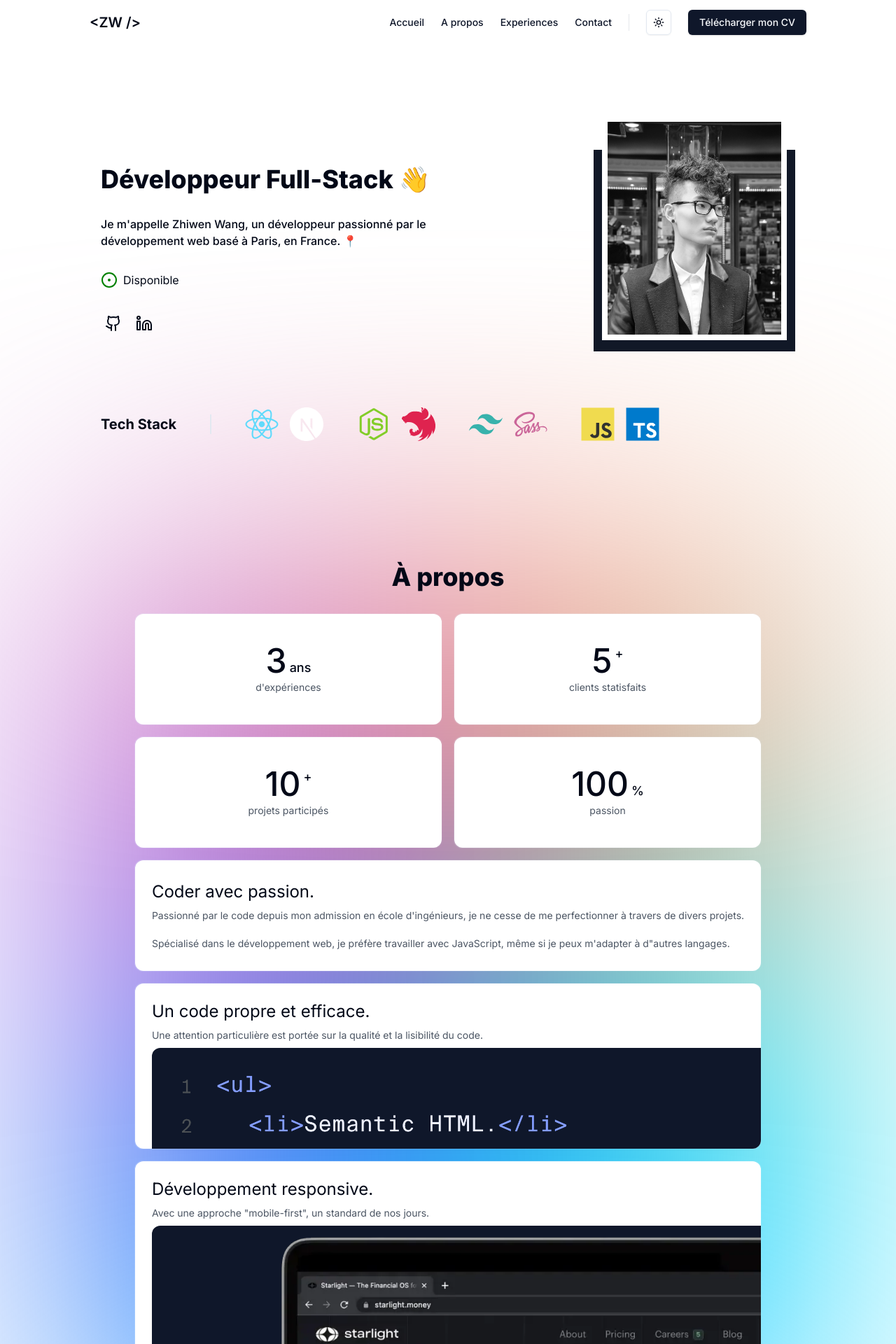
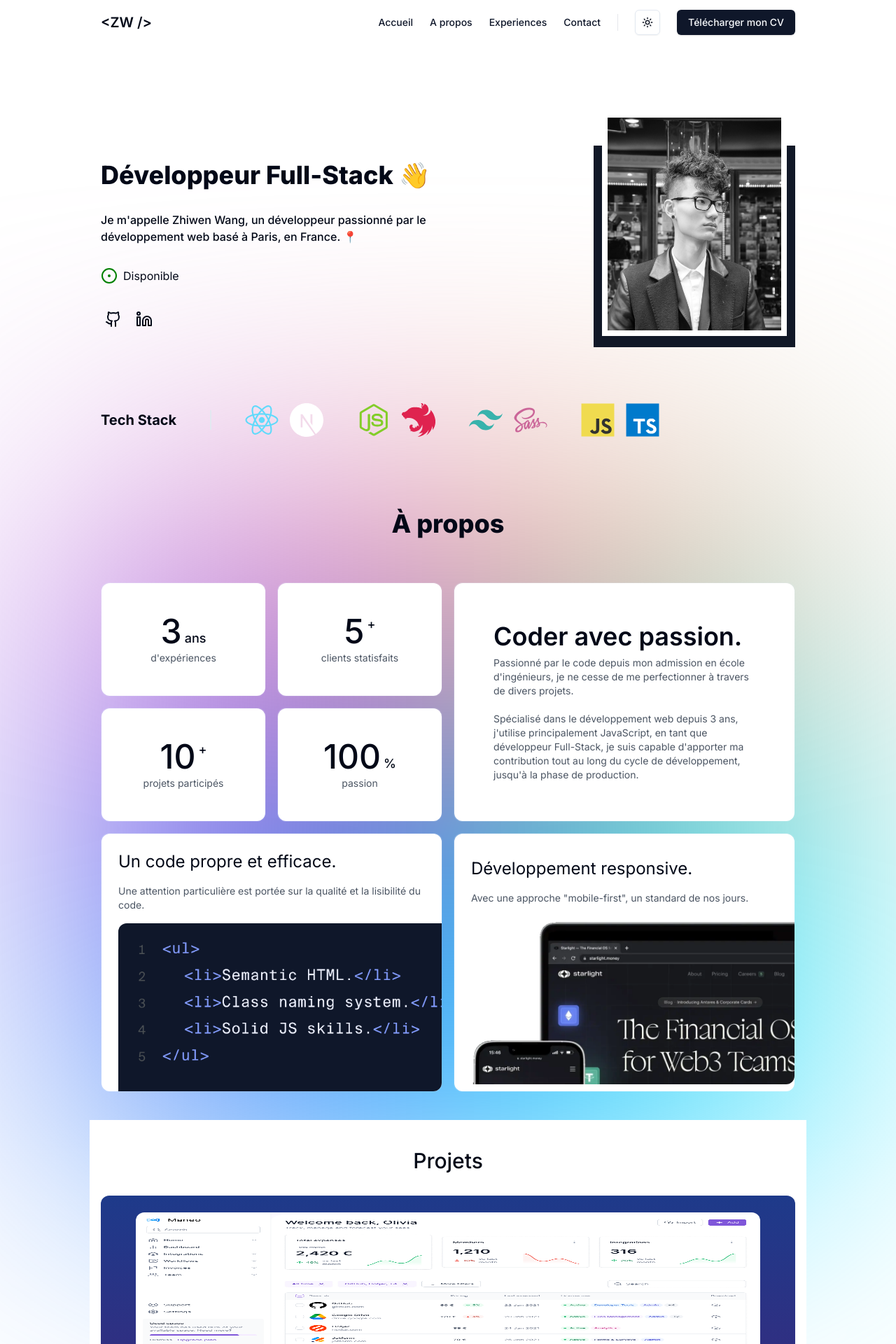
Before and after one commit to Zippee0709/portfolio, a Next.js app: page / in a window 1280 px wide. Shown: the top 1920 px of the page at 70% size. Built offline with nearby package versions, Linux system fonts and the light colour scheme.

Commit message:
FEAT about-me section is responsive now

```diff
--- a/src/components/app/header.tsx
+++ b/src/components/app/header.tsx
@@ -32,7 +32,7 @@ const Header = () => {
 
   return (
     <header className="max-w-screen-lg mx-auto">
-      <nav className="flex h-16 flex-col gap-4 bg-background px-4 py-2.5 sm:px-0 lg:flex-row lg:items-center lg:justify-between">
+      <nav className="flex h-16 flex-col gap-4 bg-background px-4 py-2.5 lg:flex-row lg:items-center lg:justify-between">
         <div className="flex min-h-full items-center justify-between">
           <Link href="/" className="text-xl font-semibold">
             &lt;ZW /&gt;
--- a/src/components/app/sections/about-me.tsx
+++ b/src/components/app/sections/about-me.tsx
@@ -5,12 +5,12 @@ import { Card } from "@/components/app/cards/card"
 
 const AboutMe = () => {
   return (
-    <section className="relative flex h-full w-full flex-col items-center gap-8 p-4 py-10">
+    <section className="relative flex h-full w-full flex-col items-center gap-16 p-4 py-10">
       <div className="absolute left-0 z-[-1] mx-auto flex h-full w-full items-center justify-center blur-[180px]">
         <div className="bg-gradient-colored h-full w-full"></div>
       </div>
       <h2 className="text-4xl font-extrabold text-center">À propos</h2>
-      <div className="grid grid-cols-1 grid-rows-1 gap-4">
+      <div className="grid grid-cols-1 grid-rows-1 gap-4 sm:grid-cols-2">
         <div className="grid h-full w-full grid-cols-2 grid-rows-2 gap-4">
           <Card>
             <div className="flex items-end gap-1 font-medium">
@@ -47,25 +47,29 @@ const AboutMe = () => {
             <p className="text-sm text-gray-600 dark:text-gray-400">passion</p>
           </Card>
         </div>
-        <Card className="items-start gap-2 p-6">
-          <p className="text-2xl">Coder avec passion.</p>
+        <Card className="items-start gap-2 p-6 sm:p-14">
+          <p className="text-2xl sm:text-4xl font-semibold">
+            Coder avec passion.
+          </p>
           <p className="text-sm text-gray-600 dark:text-gray-400">
             Passionné par le code depuis mon admission en école
             d&apos;ingénieurs, je ne cesse de me perfectionner à travers de
             divers projets.
             <br />
             <br />
-            Spécialisé dans le développement web, je préfère travailler avec
-            JavaScript, même si je peux m&apos;adapter à d&quot;autres langages.
+            Spécialisé dans le développement web depuis 3 ans, j&apos;utilise
+            principalement JavaScript, en tant que développeur Full-Stack, je
+            suis capable d&apos;apporter ma contribution tout au long du cycle
+            de développement, jusqu&apos;à la phase de production.
           </p>
         </Card>
-        <Card className="items-start gap-2 pl-6 pt-6">
+        <Card className="items-start gap-4 pl-6 pt-6 sm:justify-start">
           <p className="pr-6 text-2xl">Un code propre et efficace.</p>
           <p className="pr-6 text-sm text-gray-600 dark:text-gray-400">
             Une attention particulière est portée sur la qualité et la
             lisibilité du code.
           </p>
-          <div className="relative h-36 w-full rounded-br-xl rounded-tl-xl bg-gradient-to-b from-slate-900 to-slate-900">
+          <div className="relative h-36 w-full rounded-br-xl rounded-tl-xl bg-gradient-to-b from-slate-900 to-slate-900 sm:h-60">
             <Image
               src="/images/code.png"
               alt="Screenshot showing HTML semntic code"
@@ -74,13 +78,13 @@ const AboutMe = () => {
             />
           </div>
         </Card>
-        <Card className="items-start gap-2 pl-6 pt-6">
+        <Card className="items-start gap-4 pl-6 pt-6">
           <p className="pr-6 text-2xl">Développement responsive.</p>
           <p className="pr-6 text-sm text-gray-600 dark:text-gray-400">
             Avec une approche &quot;mobile-first&quot;, un standard de nos
             jours.
           </p>
-          <div className="relative h-60 w-full rounded-br-xl rounded-tl-xl bg-gradient-to-b from-slate-900 to-slate-900">
+          <div className="relative h-60 w-full rounded-br-xl rounded-tl-xl">
             <Image
               className="rounded-br-xl"
               src="/images/responsive.webp"
--- a/src/components/app/sections/presentation.tsx
+++ b/src/components/app/sections/presentation.tsx
@@ -8,7 +8,7 @@ import { Icons } from "@/components/ui/icons"
 
 const Presentation = () => {
   return (
-    <section className="flex flex-col justify-center gap-8 p-4 py-10 w-full sm:min-h-[700px] sm:gap-16">
+    <section className="flex flex-col justify-center gap-8 p-4 py-16 w-full sm:gap-16 sm:mt-16">
       <div className="flex flex-col justify-between items-center gap-8 w-full sm:flex-row">
         <div className="my-4 flex h-72 w-72 items-center justify-center bg-gray-900 sm:order-1">
           <div className="relative h-80 w-11/12">
```
